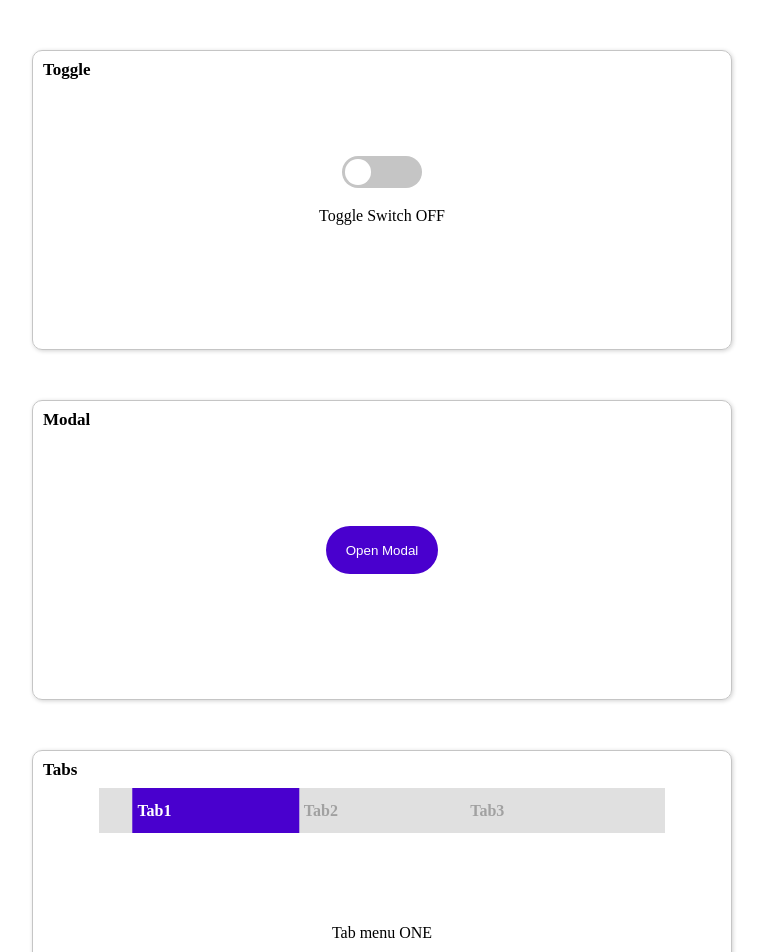
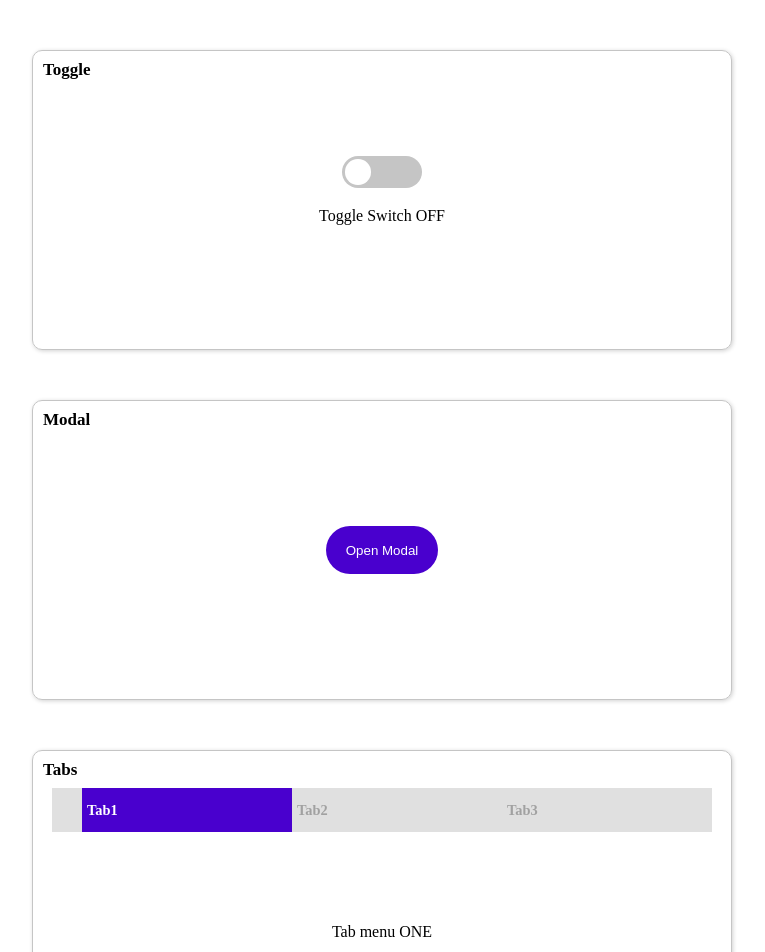
Before and after one commit to Lee-Seonghyun316/wanted_pre_onboarding, a React (Create React App) app in the folder custom-component/: page / in a window 1280 px wide. Shown: the top 952 px of the page, without its empty margins (258-1023 px from the left). Built offline with nearby package versions, Linux system fonts and the light colour scheme.

Commit message:
Refactor: Tab Glider 삭제, props 로 현재 선택 NavItem style 변경

```diff
--- a/custom-component/src/component/Tab.js
+++ b/custom-component/src/component/Tab.js
@@ -2,7 +2,7 @@ import React, { useState } from "react";
 import styled from "styled-components";
 import Container from "./Container";
 
-const TAB_WIDTH = 13;
+const TAB_WIDTH = 15;
 const tabsData = [
   {
     id: 1,
@@ -34,7 +34,6 @@ const Tab = () => {
               {title}
             </NavItem>
           ))}
-          <Glider currentIndex={currentIndex} />
         </Nav>
         {tabsData.map(({ content, id }, index) =>
           index === currentIndex ? (
@@ -49,7 +48,8 @@ const Tab = () => {
 export default Tab;
 
 const Wrap = styled.div`
-  width: calc(${TAB_WIDTH} * 3 * 1vw + ${TAB_WIDTH} * 0.4 * 1vw);
+  width: calc(${TAB_WIDTH} * 3 * 1.5vw + 2vw);
+  max-width: calc(${TAB_WIDTH} * 3 * 14px + 30px);
   margin: 20px auto 0;
 `;
 
@@ -57,36 +57,24 @@ const Nav = styled.nav`
   display: flex;
   position: relative;
   background-color: ${({ theme }) => theme.colors.gray_4};
-  justify-content: center;
+  justify-content: flex-end;
 `;
 
 const NavItem = styled.div`
-  width: calc(${TAB_WIDTH} * 1vw);
-  height: 45px;
-  line-height: 45px;
+  width: calc(${TAB_WIDTH} * 1.5vw);
+  max-width: calc(${TAB_WIDTH} * 14px);
   vertical-align: middle;
   text-align: left;
-  padding-left: 5px;
+  padding: 15px 5px;
   cursor: pointer;
   transition: color 0.15s ease-in;
-  font-weight: ${({ theme }) => theme.fontWeight.bold_600};
+  font-size: 0.9em;
+  font-weight: ${({ theme }) => theme.fontWeight.bold_700};
   color: ${({ index, currentIndex, theme }) =>
     index === currentIndex ? theme.colors.white : theme.colors.gray_1};
   z-index: 1000;
-`;
-
-const Glider = styled.span`
-  position: absolute;
-  top: 0;
-  left: 0;
-  height: 45px;
-  width: calc(${TAB_WIDTH} * 1vw);
-  background-color: ${({ theme }) => theme.colors.purple};
-  transform: translate3D(
-    ${({ currentIndex }) => currentIndex * TAB_WIDTH + 0.2 * TAB_WIDTH}vw,
-    0,
-    0
-  );
+  background-color: ${({ index, currentIndex, theme }) =>
+    index === currentIndex ? theme.colors.purple : theme.colors.gray_4};
 `;
 
 const TabContent = styled.div`
```
